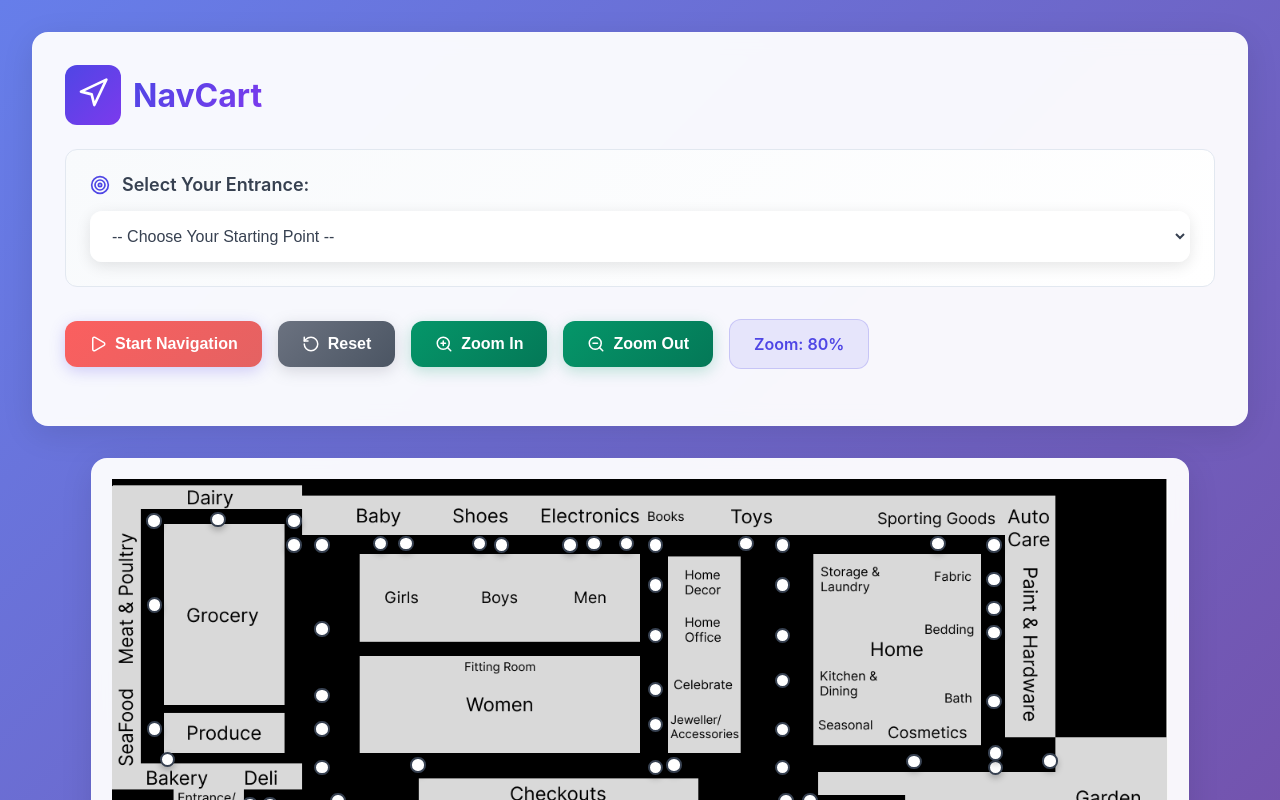
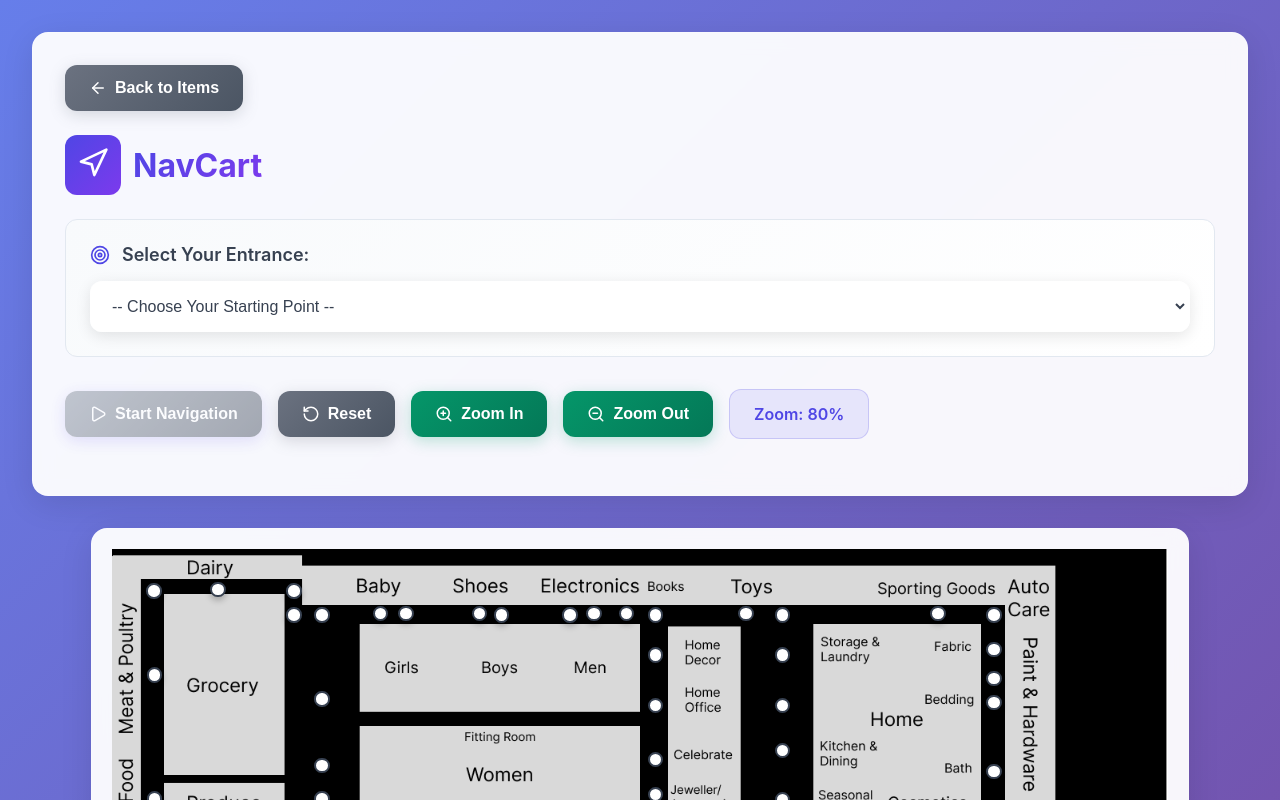
Before and after one commit to Pyro-Warrior-1884/NavCart, a React (Vite) app in the folder frontend/: page / in a window 1280 px wide. Shown: the top 800 px of the page. Built offline with nearby package versions, Linux system fonts and the light colour scheme.

Commit message:
One Way Navigation Implemented

```diff
--- a/frontend/src/FindPath.jsx
+++ b/frontend/src/FindPath.jsx
@@ -1,8 +1,9 @@
 import React, { useState, useEffect } from 'react';
-import { Play, RotateCcw, MapPin, ZoomIn, ZoomOut, Navigation, Route, Target } from 'lucide-react';
+import { Play, RotateCcw, MapPin, ZoomIn, ZoomOut, Navigation, Route, Target, ArrowLeft } from 'lucide-react';
 import { computeHybridPath } from './pathfinding';
+import SelectItems from './SelectItems';
 
-const FindPath = () => {
+const FindPath = ({ onBackToItems }) => {
   const nodes = {
     'dairy_top': { x: 130, y: 48, label: 'Dairy' },
     'baby_junction': { x: 333, y: 78, label: 'Baby Section' },
@@ -187,6 +188,11 @@ const FindPath = () => {
     }
   }, [isAnimating, animationStep, currentPath.length]);
 
+  const handleBackToItems = () => {
+    if (onBackToItems) onBackToItems();
+  };
+
+
   const mapContainerStyle = {
     position: 'relative',
     backgroundColor: 'rgba(255, 255, 255, 0.95)',
@@ -232,6 +238,46 @@ const FindPath = () => {
         boxShadow: '0 8px 32px rgba(0, 0, 0, 0.1)',
         border: '1px solid rgba(255, 255, 255, 0.2)'
       }}>
+        {/* Back Button */}
+        <div style={{
+          display: 'flex',
+          alignItems: 'center',
+          gap: '0.75rem',
+          marginBottom: '1.5rem'
+        }}>
+          <button
+            onClick={handleBackToItems}
+            style={{
+              display: 'flex',
+              alignItems: 'center',
+              gap: '0.5rem',
+              padding: '0.875rem 1.5rem',
+              borderRadius: '0.75rem',
+              border: 'none',
+              cursor: 'pointer',
+              fontSize: '1rem',
+              fontWeight: '600',
+              background: 'linear-gradient(135deg, #6b7280, #4b5563)',
+              color: 'white',
+              boxShadow: '0 4px 15px rgba(107, 114, 128, 0.25)',
+              transition: 'all 0.3s ease',
+              marginRight: '1rem'
+            }}
+            onMouseEnter={(e) => {
+              e.target.style.transform = 'translateY(-2px)';
+              e.target.style.boxShadow = '0 8px 25px rgba(107, 114, 128, 0.35)';
+            }}
+            onMouseLeave={(e) => {
+              e.target.style.transform = 'translateY(0)';
+              e.target.style.boxShadow = '0 4px 15px rgba(107, 114, 128, 0.25)';
+            }}
+          >
+            <ArrowLeft size={18} />
+            Back to Items
+          </button>
+        </div>
+
+        {/* Title Section */}
         <div style={{
           display: 'flex',
           alignItems: 'center',
@@ -332,10 +378,11 @@ const FindPath = () => {
               fontWeight: '600',
               background: Entrance && !isComputing
                 ? 'linear-gradient(135deg, #4f46e5, #7c3aed)'
-                : 'linear-gradient(135deg, #fb5f5fff, #e46262ff)',
+                : 'linear-gradient(135deg, #9ca3af, #6b7280)',
               color: 'white',
               boxShadow: '0 4px 15px rgba(79, 70, 229, 0.25)',
-              transition: 'all 0.3s ease'
+              transition: 'all 0.3s ease',
+              opacity: Entrance && !isComputing ? 1 : 0.6
             }}
             onMouseEnter={(e) => {
               if (Entrance && !isComputing) {
@@ -802,4 +849,4 @@ const FindPath = () => {
   );
 };
 
-export default FindPath;
+export default FindPath
--- /dev/null
+++ b/frontend/src/Navigation.jsx
@@ -0,0 +1,20 @@
+import React, { useState } from "react";
+import FindPath from "./FindPath";
+import SelectItems from "./SelectItems";
+
+const NavigationPage = () => {
+  const [showFindPath, setShowFindPath] = useState(true);
+  const handleBackToItems = () => setShowFindPath(false);
+
+  return (
+    <div>
+      {showFindPath ? (
+        <FindPath onBackToItems={handleBackToItems} />
+      ) : (
+        <SelectItems />
+      )}
+    </div>
+  );
+};
+
+export default NavigationPage;
--- a/frontend/src/SelectItems.jsx
+++ b/frontend/src/SelectItems.jsx
@@ -1,5 +1,6 @@
 import React, { useState, useMemo } from 'react';
 import { Search, ShoppingCart, X } from 'lucide-react';
+import FindPath from './FindPath';
 
 const SelectItems = () => {
   const [searchTerm, setSearchTerm] = useState('');
--- a/frontend/src/main.jsx
+++ b/frontend/src/main.jsx
@@ -1,10 +1,9 @@
 import { StrictMode } from 'react'
 import { createRoot } from 'react-dom/client'
-import FindPath from './FindPath.jsx'
-import SelectItems from './SelectItems.jsx'
+import NavigationPage from './Navigation.jsx'
 
 createRoot(document.getElementById('root')).render(
   <StrictMode>
-    <FindPath />
+    <NavigationPage />
   </StrictMode>,
 )
```
Also changed, not shown: frontend/src/temp.jsx (added, +73 -0 lines).
